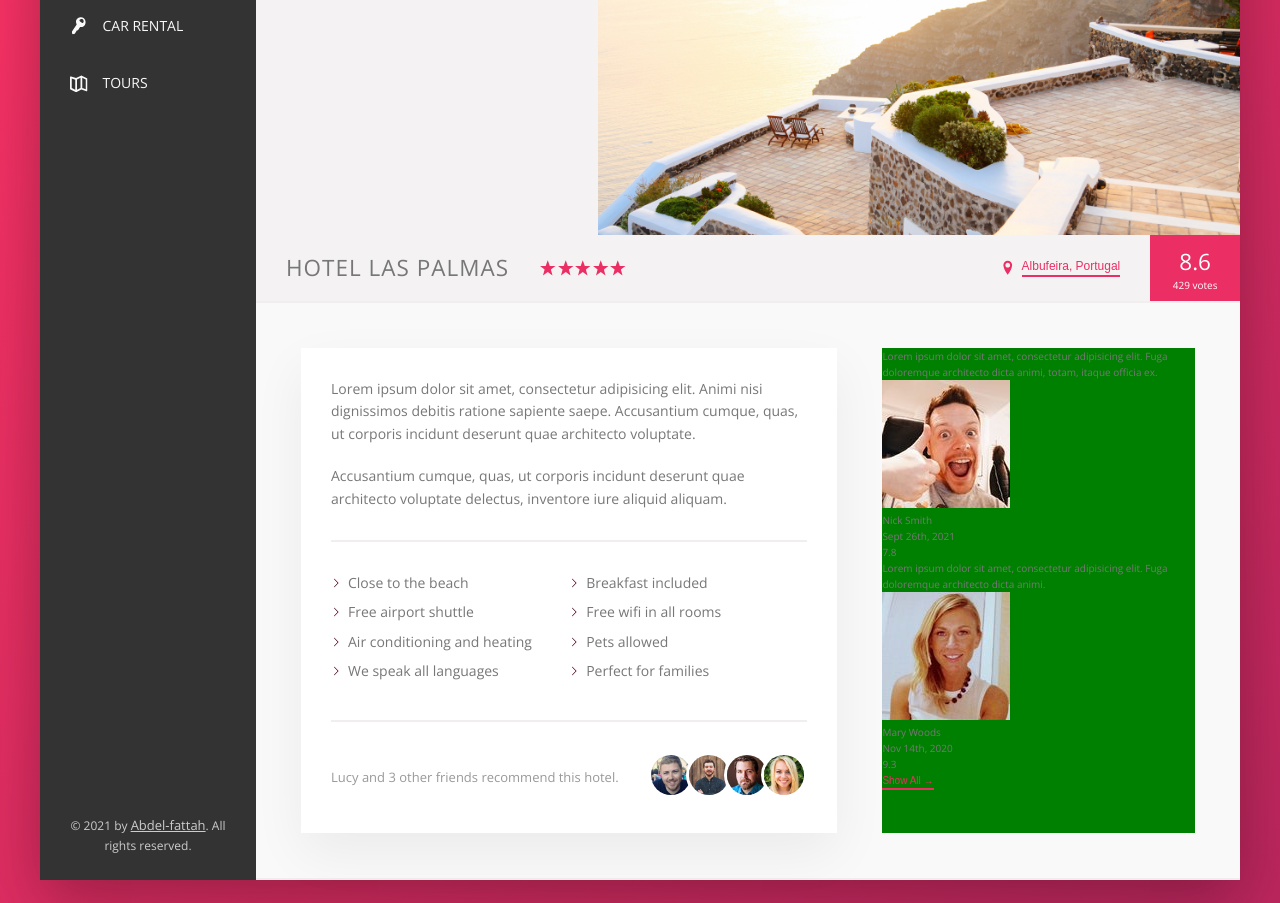
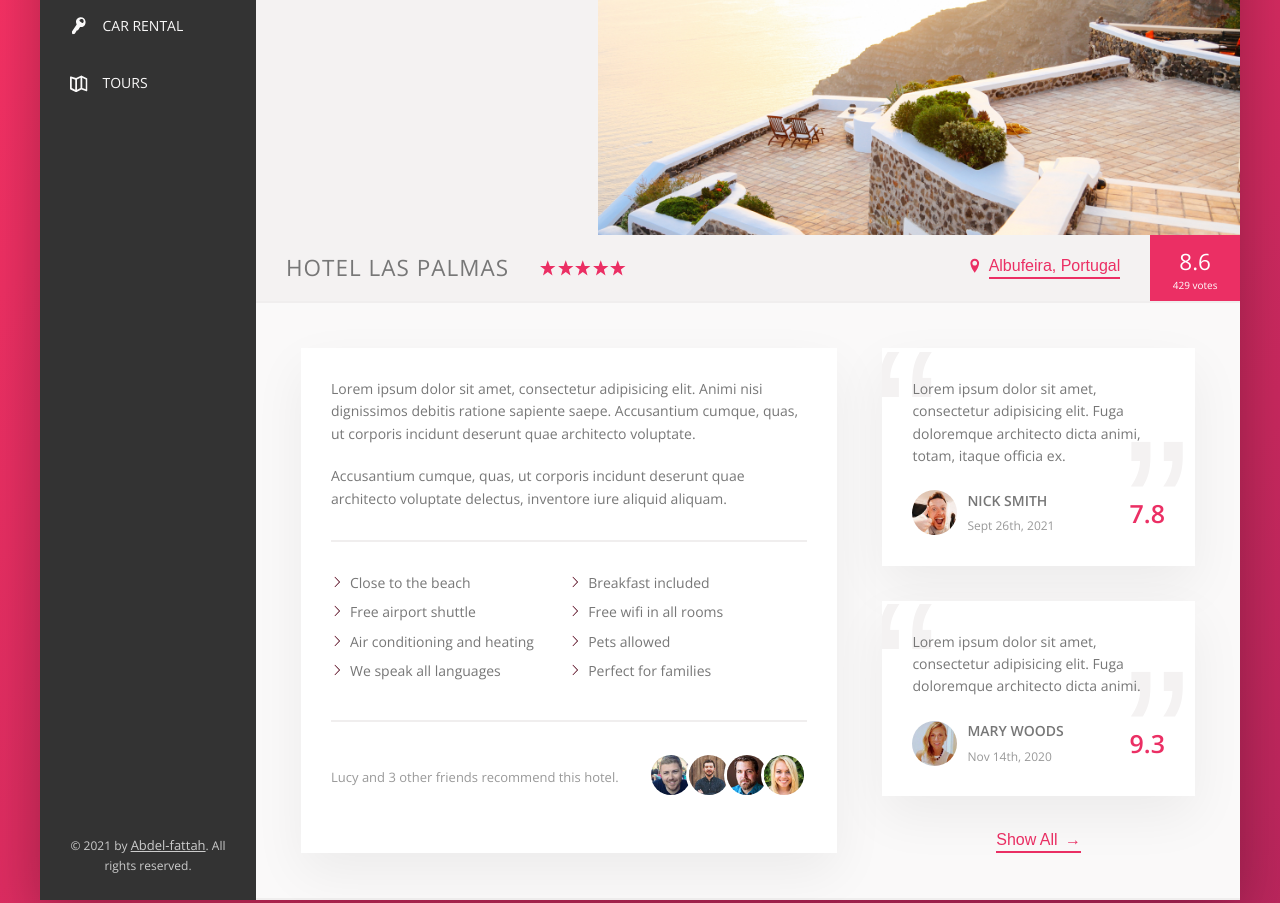
Before and after one commit to abodbazyan/Trillo-Design, a website: page index.html in a window 1280 px wide. Shown: the part 300-1203 px from the top of the page. Drawn offline with nearby package versions, Linux system fonts and the light colour scheme.

Commit message:
Styling the reviews section

```diff
--- a/sass/_components.scss
+++ b/sass/_components.scss
@@ -278,7 +278,7 @@
 .btn-inline {
   border: none;
   color: var(--color-primary);
-  font-size: inherit;
+  font-size: 1.6rem;
   border-bottom: 2px solid currentColor;
   padding-bottom: 2px;
   display: inline-block;
@@ -286,8 +286,17 @@
   cursor: pointer;
   transition: all 0.2s;
 
+  & span {
+    margin-left: 3px;
+  }
+
   &:hover {
     color: var(--color-grey-dark-1);
+
+    span {
+      margin-left: 8px;
+      transition: all 0.2s;
+    }
   }
 
   &:focus {
@@ -339,8 +348,8 @@
   &__item::before {
     content: "";
     display: inline-block;
-    height: 1rem;
-    width: 1rem;
+    height: 1.2rem;
+    width: 1.2rem;
     margin-right: 0.7rem;
 
     // Older browsers approach
@@ -384,3 +393,79 @@
     }
   }
 }
+
+/////////////////////////////////////////
+// REVIEWS
+.review {
+  background-color: #fff;
+  box-shadow: var(--shadow-light);
+  padding: 3rem;
+  margin-bottom: 3.5rem;
+  position: relative;
+  overflow: hidden;
+
+  &__text {
+    margin-bottom: 2.25rem;
+    z-index: 10;
+    position: relative;
+  }
+
+  &__user {
+    display: flex;
+    align-items: center;
+    justify-content: space-between;
+  }
+
+  &__photo {
+    height: 4.5rem;
+    width: 4.5rem;
+    border-radius: 50%;
+    margin-right: 1rem;
+  }
+
+  &__user-box {
+    margin-right: auto;
+  }
+
+  &__user-name {
+    font-size: inherit;
+    font-weight: 600;
+    text-transform: uppercase;
+    margin-bottom: 0.4rem;
+  }
+
+  &__user-date {
+    font-size: 1.2rem;
+    color: var(--color-grey-dark-3);
+  }
+
+  &__rating {
+    font-size: 2.5rem;
+    color: var(--color-primary);
+    font-weight: 600;
+  }
+
+  &::before {
+    content: "\201C";
+    position: absolute;
+    top: -2.75rem;
+    left: -1rem;
+    font-size: 20rem;
+    color: var(--color-grey-light-2);
+    line-height: 1;
+    font-family: sans-serif;
+    z-index: 1;
+  }
+
+  &::after {
+    content: "\201D";
+    position: absolute;
+    bottom: -4.5rem;
+    right: 0.5rem;
+    font-size: 20rem;
+    color: var(--color-grey-light-2);
+    line-height: 1;
+    font-family: sans-serif;
+    z-index: 1;
+  }
+}
--- a/sass/_layout.scss
+++ b/sass/_layout.scss
@@ -37,6 +37,7 @@
 }
 
 .detail {
+  font-size: 1.4rem;
   display: flex;
   padding: 4.5rem;
   background-color: var(--color-grey-light-1);
@@ -44,7 +45,6 @@
 }
 
 .description {
-  font-size: 1.4rem;
   background-color: #fff;
   box-shadow: var(--shadow-light);
   flex: 0 0 60%;
@@ -53,6 +53,9 @@
 }
 
 .user-reviews {
-  background-color: green;
   flex: 1;
+
+  display: flex;
+  flex-direction: column;
+  align-items: center;
 }
```
Also changed, not shown: css/style.css.
